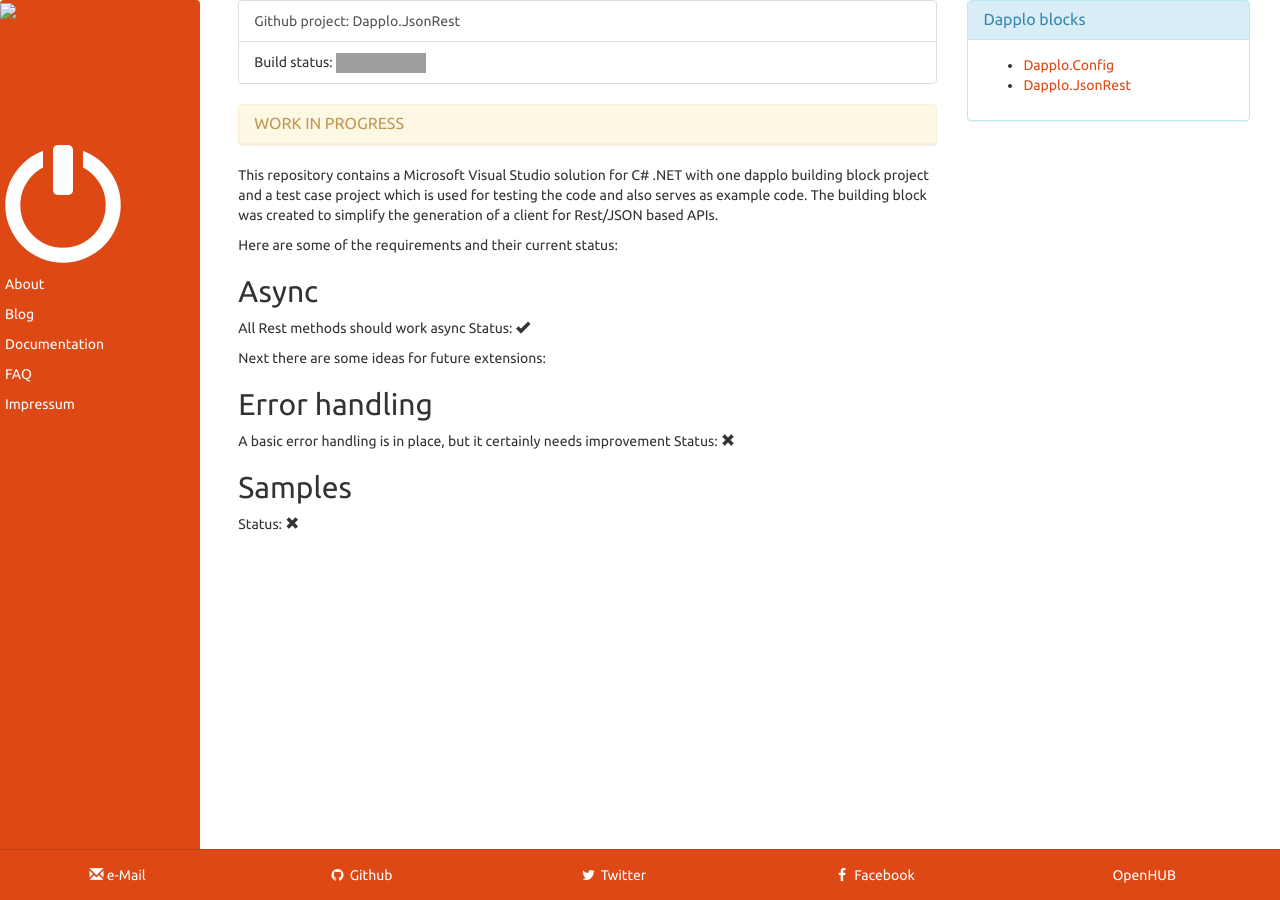
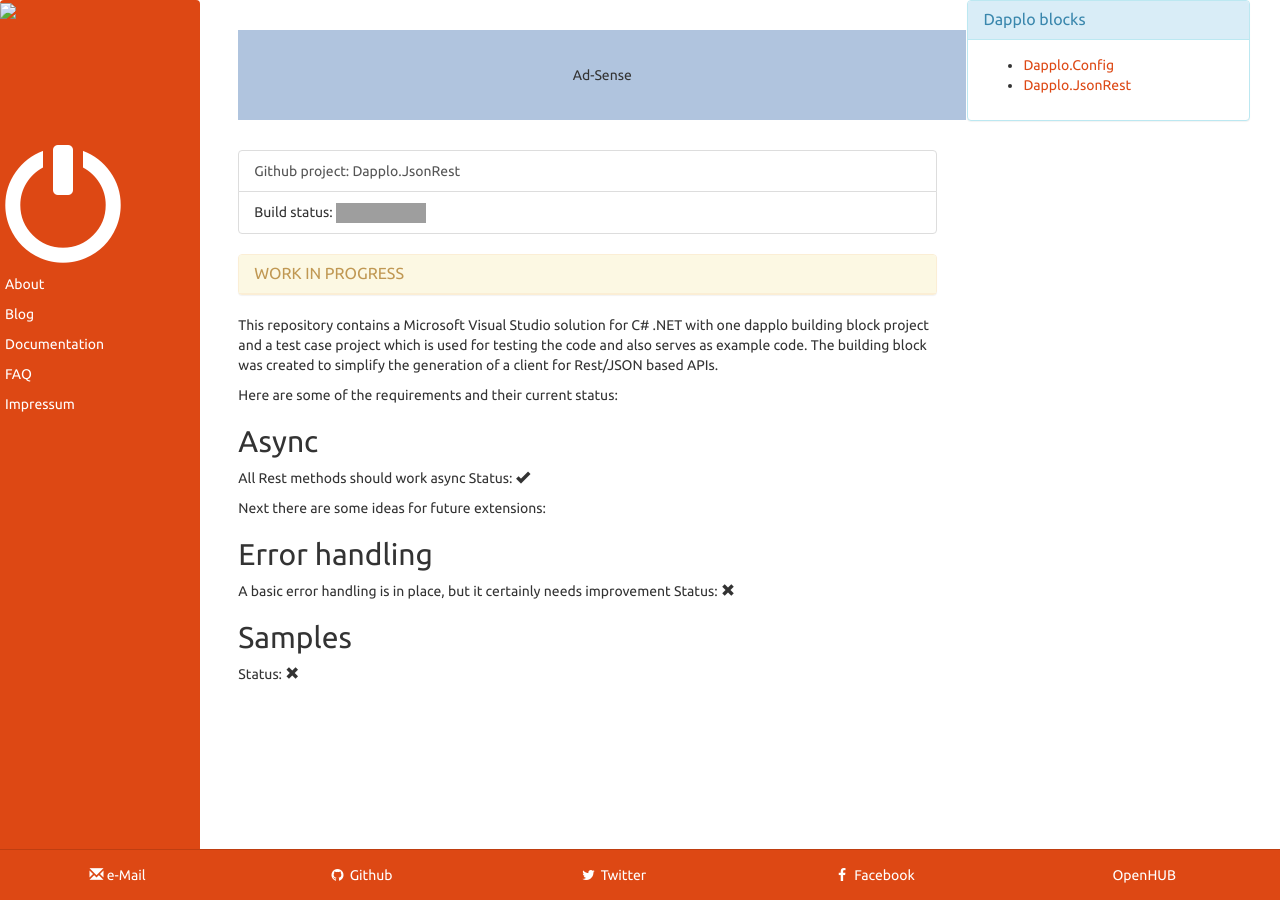
Before and after one commit to dapplo/dapplo.github.io, a Jekyll site: the page built from _blocks/Dapplo.JsonRest.md, in a window 1280 px wide. Built offline with Jekyll 4.4.1, drawn with Linux system fonts in a browser that asks for light colours; Markdown is read by kramdown in place of the engine named in the settings; grey boxes are pictures that could not be loaded.

Commit message:
Added missing header

```diff
--- a/_layouts/block.html
+++ b/_layouts/block.html
@@ -7,6 +7,7 @@
 <div class="container-fluid">
 	<div class="col-xs-2 col-sm-2 col-md-2 col-lg-2">{% include menu.html %}</div>
 	<div class="col-xs-7 col-sm-7 col-md-7 col-lg-7">
+	{% include content-header.html %}
 		<div class="list-group">
 			<a class="list-group-item" href="https://github.com/{{site.github_username}}/{{page.github_project}}">Github project: {{page.github_project}}</a>
 			{% if page.appveyor_id != nil %}<div class="list-group-item">Build status: <img src="https://ci.appveyor.com/api/projects/status/{{page.appveyor_id}}?svg=true"/></div>{% endif %}
```
